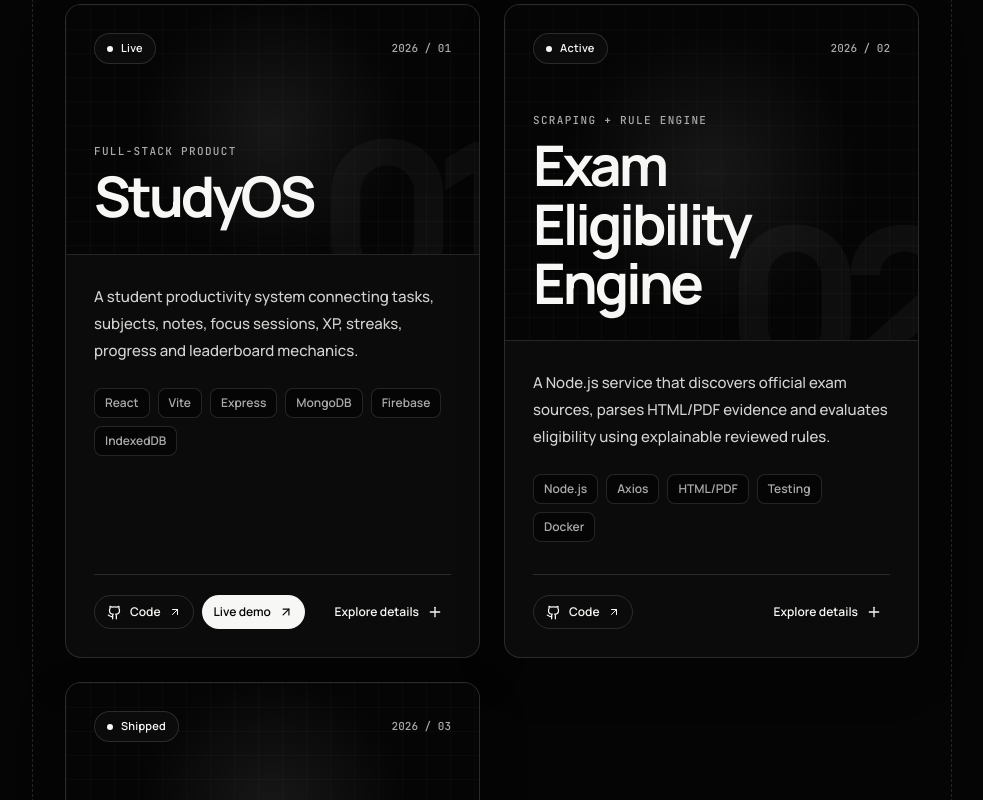
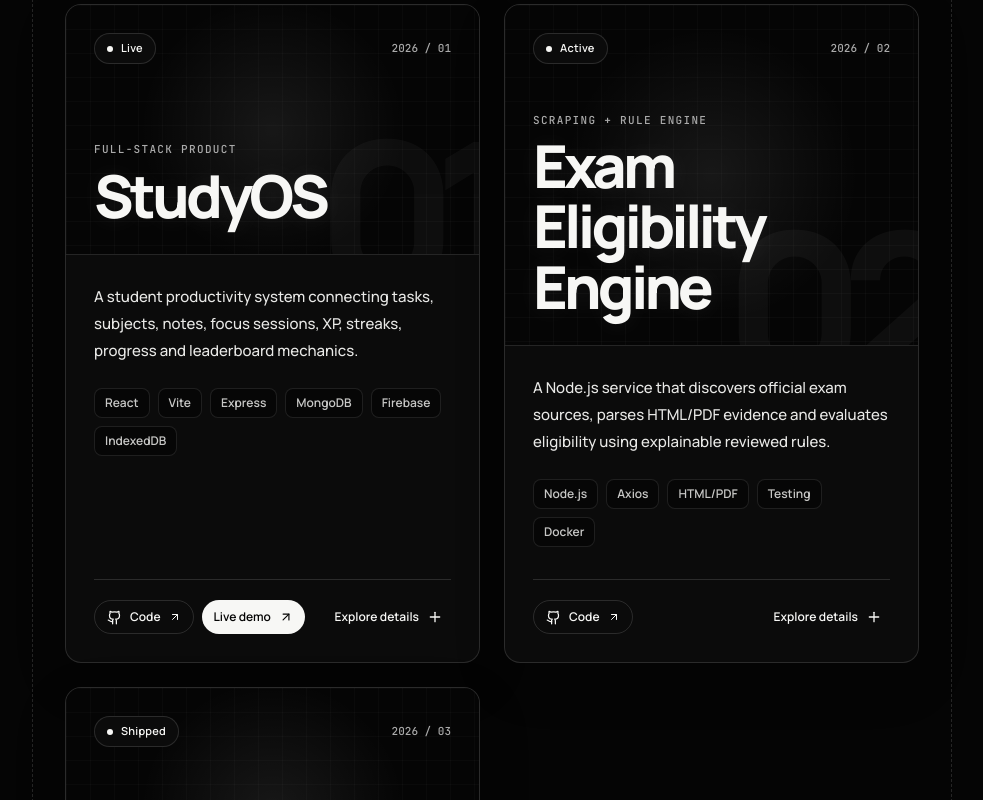
Before and after one commit to Vaibh37/devvaibhav37-links, a React (Vite) app: page / in a window 1280 px wide. Shown: the part 1620-2420 px from the top of the page, without its empty margins (145-1128 px from the left). Built offline with nearby package versions, Linux system fonts and the light colour scheme; no server answers.

Commit message:
motion: deepen project interactions and improve readability

```diff
--- a/src/sections/Projects.tsx
+++ b/src/sections/Projects.tsx
@@ -19,8 +19,8 @@ function ProjectCard({
   const reducedMotion = useReducedMotion();
   const mouseX = useMotionValue(0);
   const mouseY = useMotionValue(0);
-  const rotateX = useSpring(useTransform(mouseY, [-200, 200], [2, -2]), { stiffness: 170, damping: 26 });
-  const rotateY = useSpring(useTransform(mouseX, [-260, 260], [-2.5, 2.5]), { stiffness: 170, damping: 26 });
+  const rotateX = useSpring(useTransform(mouseY, [-200, 200], [3.5, -3.5]), { stiffness: 170, damping: 26 });
+  const rotateY = useSpring(useTransform(mouseX, [-260, 260], [-4, 4]), { stiffness: 170, damping: 26 });
   const shineX = useTransform(mouseX, [-260, 260], ["15%", "85%"]);
   const shineY = useTransform(mouseY, [-200, 200], ["15%", "85%"]);
   const shine = useTransform([shineX, shineY], ([x, y]) =>
@@ -36,7 +36,7 @@ function ProjectCard({
       }}
       onMouseLeave={() => { mouseX.set(0); mouseY.set(0); }}
       style={reducedMotion ? undefined : { rotateX, rotateY, transformPerspective: 1100 }}
-      whileHover={reducedMotion ? undefined : { y: -6 }}
+      whileHover={reducedMotion ? undefined : { y: -9, scale: 1.012 }}
       transition={{ type: "spring", stiffness: 220, damping: 24 }}
       className="group relative flex h-full flex-col overflow-hidden rounded-2xl border border-[var(--line)] bg-[var(--card)] shadow-[0_18px_55px_rgba(0,0,0,.12)] transition-[border-color,box-shadow] duration-300 hover:border-[color:var(--muted)] hover:shadow-[0_24px_75px_rgba(0,0,0,.24)]"
     >
@@ -59,20 +59,20 @@ function ProjectCard({
           <span className="font-mono text-[11px] font-medium text-[var(--muted)]">{project.year} / 0{index + 1}</span>
         </div>
 
-        <div className="relative mt-12">
+        <motion.div className="relative mt-12" initial={reducedMotion ? false : { opacity: 0, y: 14 }} whileInView={{ opacity: 1, y: 0 }} viewport={{ once: true, amount: .65 }} transition={{ duration: .55, ease }}>
           <p className="mb-2 font-mono text-[11px] font-medium uppercase tracking-[.12em] text-[var(--muted)]">{project.label}</p>
           <motion.h3
-            className="font-sans text-[clamp(2.25rem,5vw,3.5rem)] font-bold leading-[1.05] tracking-[-.055em] text-[var(--fg)]"
+            className="font-sans text-[clamp(2.35rem,5vw,3.7rem)] font-extrabold leading-[1.02] tracking-[-.065em] text-[var(--fg)] [text-shadow:0_1px_24px_rgba(255,255,255,.08)]"
             whileHover={reducedMotion ? undefined : { x: 5 }}
             transition={{ type: "spring", stiffness: 260, damping: 24 }}
           >
             {project.title}
           </motion.h3>
-        </div>
+        </motion.div>
       </div>
 
       <div className="relative flex flex-1 flex-col p-6 sm:p-7">
-        <p className="max-w-[45ch] font-sans text-[15px] font-medium leading-[1.8] text-[var(--fg)] opacity-85">
+        <p className="max-w-[46ch] font-sans text-[15px] font-medium leading-[1.8] text-[var(--fg)] opacity-[.94]">
           {project.blurb}
         </p>
 
@@ -81,8 +81,8 @@ function ProjectCard({
             <motion.span
               key={tech}
               whileHover={reducedMotion ? undefined : { y: -3, scale: 1.04 }}
-              transition={{ type: "spring", stiffness: 350, damping: 23, delay: i * 0.008 }}
-              className="rounded-lg border border-[var(--line)] bg-[var(--bg)] px-2.5 py-1.5 font-sans text-xs font-semibold text-[var(--muted)]"
+              transition={{ type: "spring", stiffness: 380, damping: 21, delay: i * 0.008 }}
+              className="rounded-lg border border-[var(--line)] bg-[var(--bg)] px-2.5 py-1.5 font-sans text-xs font-semibold text-[var(--fg)] opacity-80"
             >
               {tech}
             </motion.span>
```
